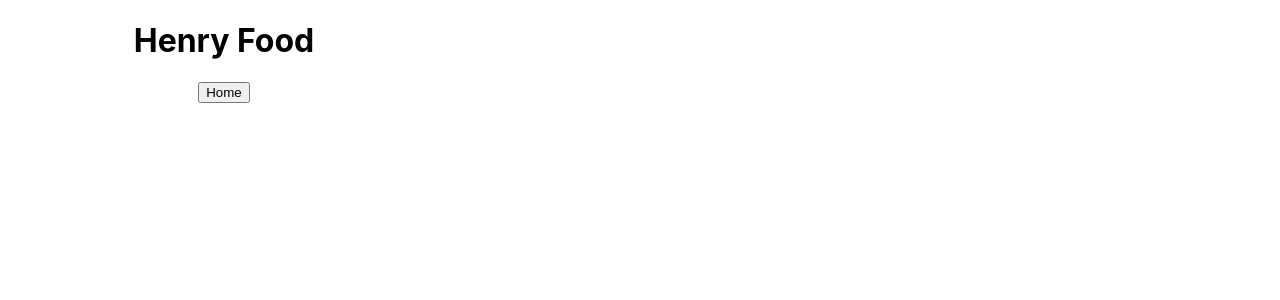
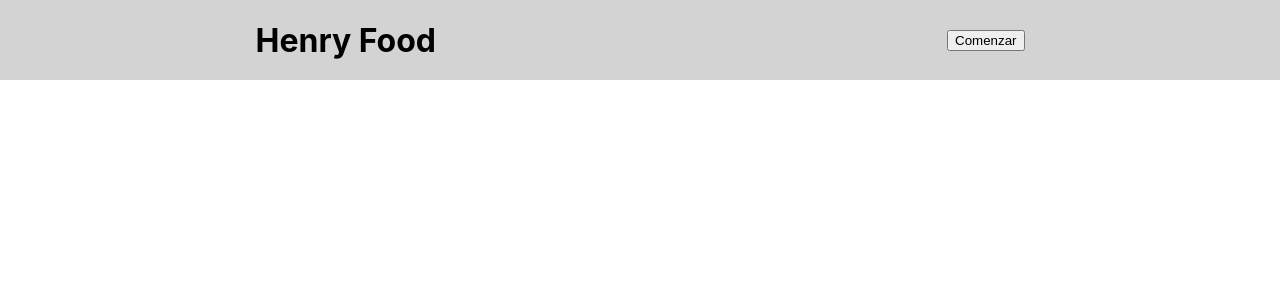
Before and after one commit to PabloMerener/food, a React (Create React App) app in the folder client/: page / in a window 1280 px wide. Shown: the top 300 px of the page. Built offline with nearby package versions, Linux system fonts and the light colour scheme.

Commit message:
testing_flex

```diff
--- a/client/src/App.css
+++ b/client/src/App.css
@@ -38,45 +38,23 @@
 }
 
 /* -------------------------------------------------- */
-html {
+
+*{
+  box-sizing: border-box;
+}
+
+html, body {
   height: 100%;
 }
 
 #root {
   height: 100%;
-  overflow: hidden;  /* makes the body non-scrollable (we will add scrolling to the sidebar and main content containers) */
-  margin: 0px;  /* removes default style */
-  display: flex;  /* enables flex content for its children */
-  box-sizing: border-box;
 }
 
-.column {
-  height: 100%;  /* allows both columns to span the full height of the browser window */
+.header {
   display: flex;
-  flex-direction: column;  /* places the left and right headers above the bottom content */
-}
-
-#left {
-  flex-shrink: 0;  /* makes sure that content is not cut off in a smaller browser window */
-  width: 35%;
+  justify-content: space-around;
   align-items: center;
-}
-
-.top-left {
-  flex-shink: 0;
-}
-
-.top-right {
-  flex-shrink: 0;
-  display: inline-flex;
-}
-
-ul {
-  display: inline-flex;
-  list-style: none;
-}
-
-.bottom {
-  flex-grow: 1;  /* ensures that the container will take up the full height of the parent container */
-  overflow-y: auto;  /* adds scroll to this container */
-}
+  height: 10%;
+  background-color: lightgrey;
+};
--- a/client/src/components/DietSelect.jsx
+++ b/client/src/components/DietSelect.jsx
@@ -5,7 +5,7 @@ const DietSelect = ({ dietTypes }) => {
 
   return (
     <>
-      <select name="diet" id="DietSelect" multiple >
+      <select name="diet" id="DietSelect" multiple style={{ height: "180px", margin: "5px" }}>
         {options}
       </select>
     </>
--- a/client/src/components/Home.jsx
+++ b/client/src/components/Home.jsx
@@ -46,18 +46,12 @@ const Home = () => {
 
     return (
         <>
-            <div id="left" className="column">
-                <div className="top-left">
-                    <h1>Recipes</h1>
-                </div>
-                <div className="bottom">
-                    <NavBar onSearch={onSearch} dietTypes={dietTypes} />
-                </div>
+            <div className="header">
+                <h1 >Recipes</h1>
             </div>
-            <div id="right" className="column">
-                <div className="top-right">
-                </div>
-                <div className="bottom">
+            <div style={{ display: "flex" }}>
+                <NavBar style={{ width: "20%" }} onSearch={onSearch} dietTypes={dietTypes} />
+                <div style={{ width: "80%" }}>
                     {!!recipes.length && recipes.map(e => <RecipeOverview key={e.id} recipe={e} />)}
                 </div>
             </div>
--- a/client/src/components/LandingPage.jsx
+++ b/client/src/components/LandingPage.jsx
@@ -5,9 +5,11 @@ const LandingPage = () => {
     const navigate = useNavigate();
 
     return (
-        <div id="left" className="column">
-            <h1 className="top-left"> Henry Food</h1>
-            <button onClick={() => { navigate('/recipes') }} type="button">Home</button>
+        <div className="header">
+            <h1> Henry Food</h1>
+            <div >
+                <button onClick={() => { navigate('/recipes') }} type="button">Comenzar</button>
+            </div>
         </div>
     );
 }
--- a/client/src/components/NavBar.jsx
+++ b/client/src/components/NavBar.jsx
@@ -4,14 +4,10 @@ import DietSelect from './DietSelect';
 
 const NavBar = ({ onSearch, dietTypes }) => {
   return (
-    <nav key="nav">
-      <div>
-        <SearchBar onSearch={onSearch} />
-      </div>
-      <div>
-        {dietTypes.length && <DietSelect dietTypes={dietTypes} />}
-      </div>
-    </nav>
+    <div style={{ display: "flex", flexDirection: 'column', padding: "10px"}}>
+      <SearchBar onSearch={onSearch} />
+      {dietTypes.length && <DietSelect dietTypes={dietTypes} />}
+    </div>
   );
 };
 
--- a/client/src/components/RecipeOverview.jsx
+++ b/client/src/components/RecipeOverview.jsx
@@ -3,11 +3,17 @@ import { Link } from "react-router-dom";
 
 const RecipeOverview = ({ recipe }) => {
     return (
-        <Link to={`/recipes/${recipe.id}`}>
-            <p key={recipe.id}> {`${recipe.id} - ${recipe.title}`} </p>
-            <img key={recipe.image} src={recipe.image} alt="recipe"></img>
-            {recipe.diets.map(e => (<p key={`${e} - ${recipe.id}`}> {e} </p>))}
-        </Link>
+        <>
+            <div>
+                <Link to={`/recipes/${recipe.id}`}>
+                    <p key={recipe.id}> {recipe.title} </p>
+                </Link>
+            </div>
+            <div>
+                <img key={recipe.image} src={recipe.image} alt="recipe"></img>
+                {recipe.diets.map(e => (<>{e}<br></br></>))}
+            </div>
+        </>
     )
 }
 
--- a/client/src/components/SearchBar.jsx
+++ b/client/src/components/SearchBar.jsx
@@ -4,7 +4,7 @@ const SearchBar = ({ onSearch }) => {
   const [recipe, setRecipe] = useState("");
 
   return (
-    <form onSubmit={(e) => {
+    <form style={{ margin: "5px" }} onSubmit={(e) => {
       e.preventDefault();
       onSearch(recipe);
     }}>
```
